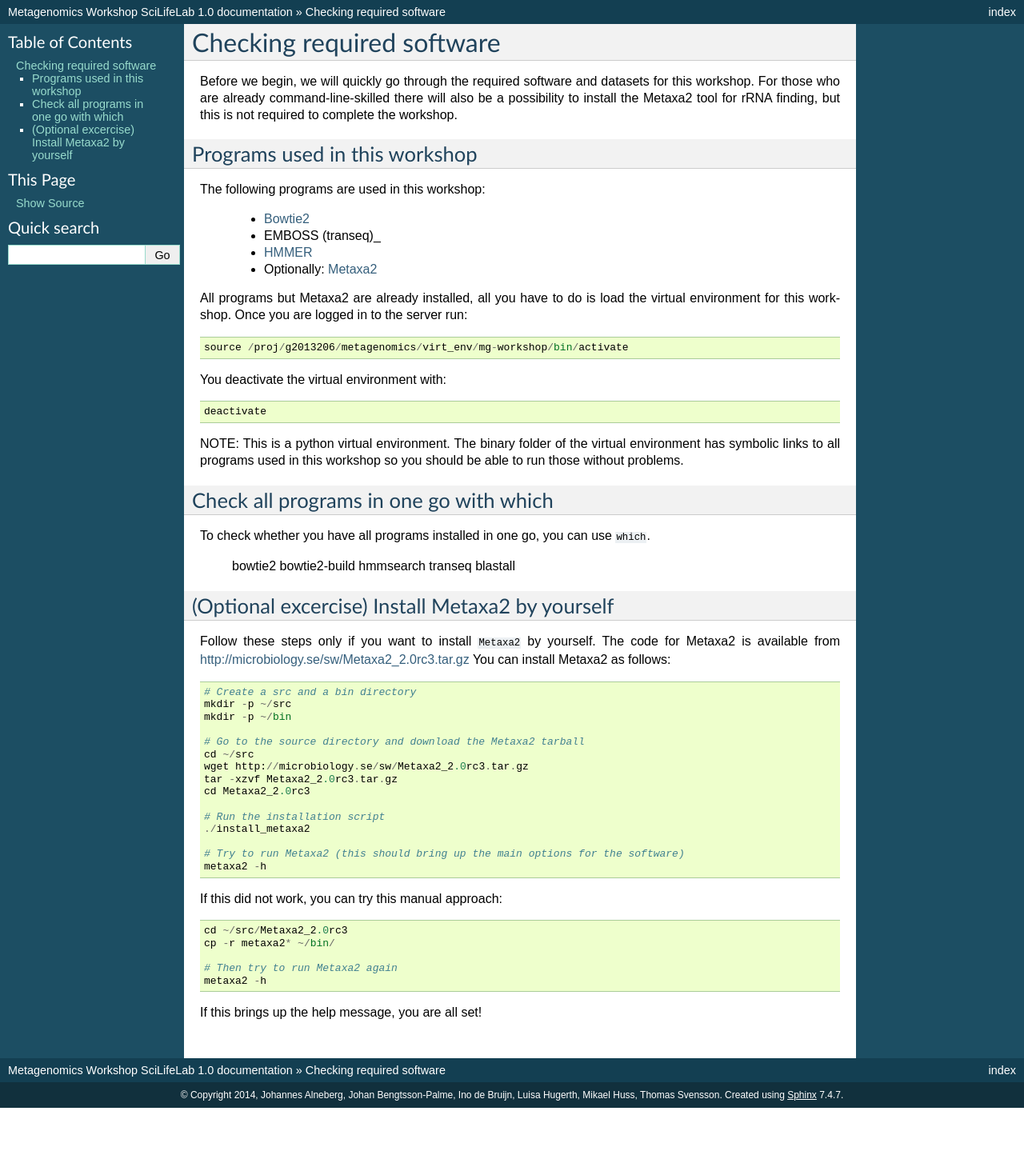
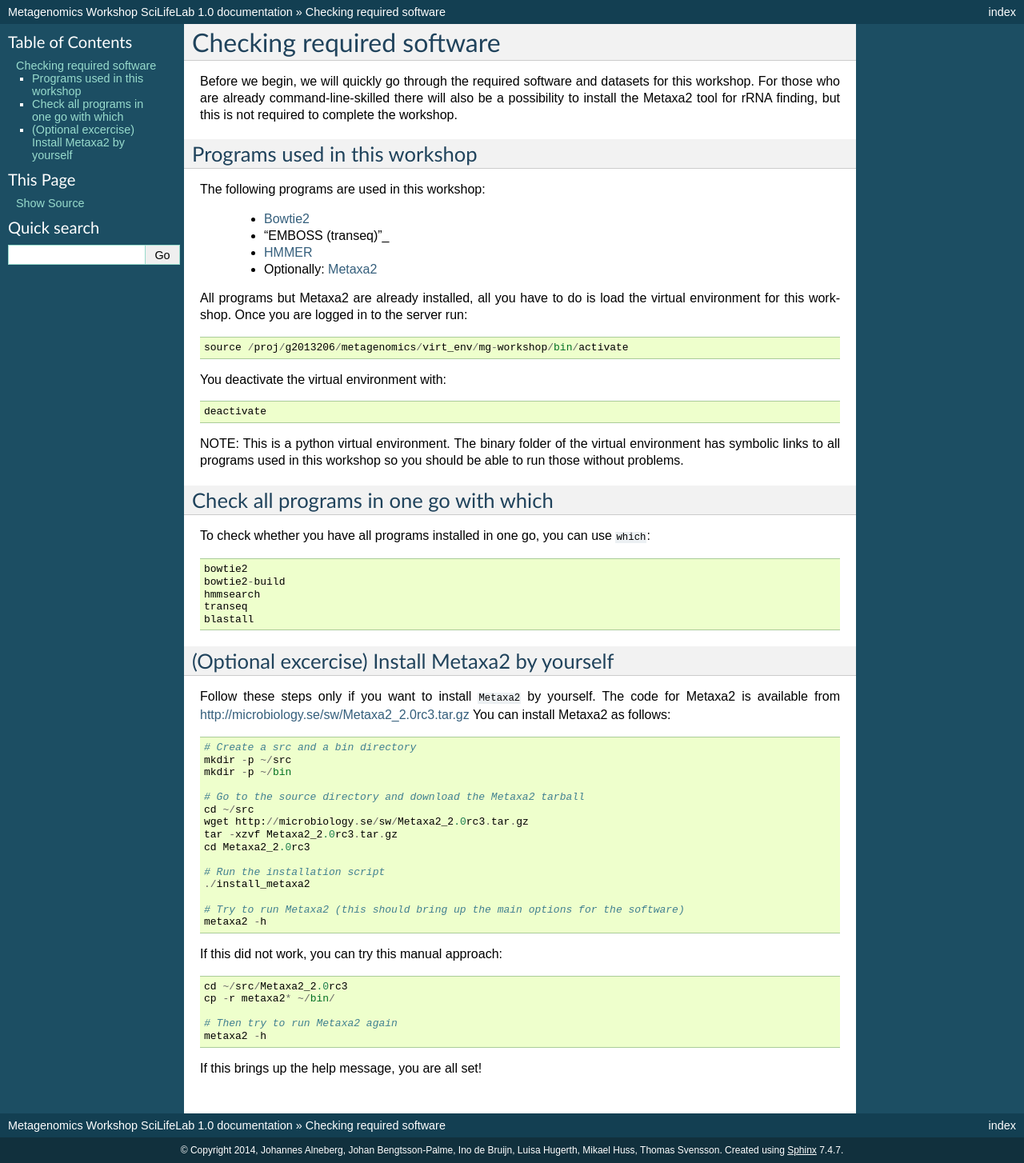
Before and after one commit to inodb/2014-5-metagenomics-workshop, a Sphinx documentation site: the page built from source/annotation/software.rst, in a window 1280 px wide. Shown: the whole page at 80% size. Built offline with Sphinx 7.4.7, drawn with Linux system fonts in a browser that asks for light colours; pages that are not in the unit, such as notebooks, are missing from menus; before the commit the page ends 1385 px from its top, so only the background shows below that.

```diff
--- a/source/annotation/software.rst
+++ b/source/annotation/software.rst
@@ -11,12 +11,12 @@ Programs used in this workshop
 The following programs are used in this workshop:
 
     - Bowtie2_
-    - EMBOSS (transeq)_
+    - "EMBOSS (transeq)"_
     - HMMER_
     - Optionally: Metaxa2_
 
 .. _Bowtie2: http://bowtie-bio.sourceforge.net/bowtie2/index.shtml
-.. _EMBOSS (transeq): http://emboss.sourceforge.net
+.. _"EMBOSS (transeq)": http://emboss.sourceforge.net
 .. _HMMER: http://hmmer.janelia.org
 .. _Metaxa2: http://microbiology.se/software/metaxa2/
 
@@ -37,7 +37,7 @@ should be able to run those without problems.
 
 Check all programs in one go with which
 ==================================================
-To check whether you have all programs installed in one go, you can use ``which``.
+To check whether you have all programs installed in one go, you can use ``which``::
 
     bowtie2
     bowtie2-build
```
